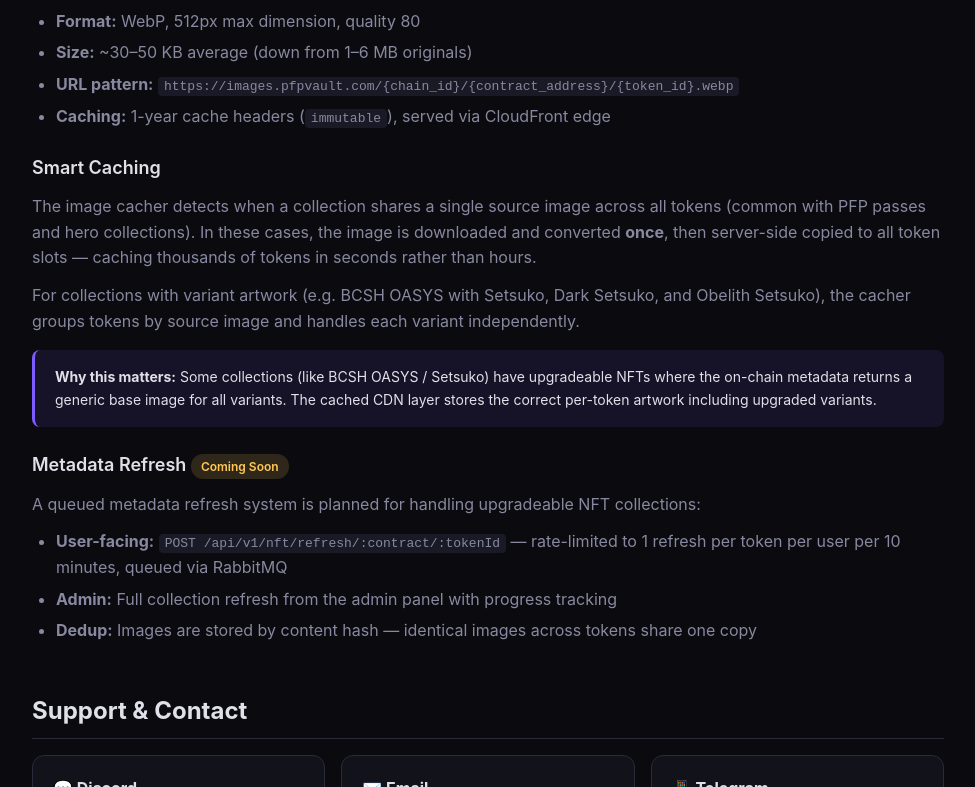
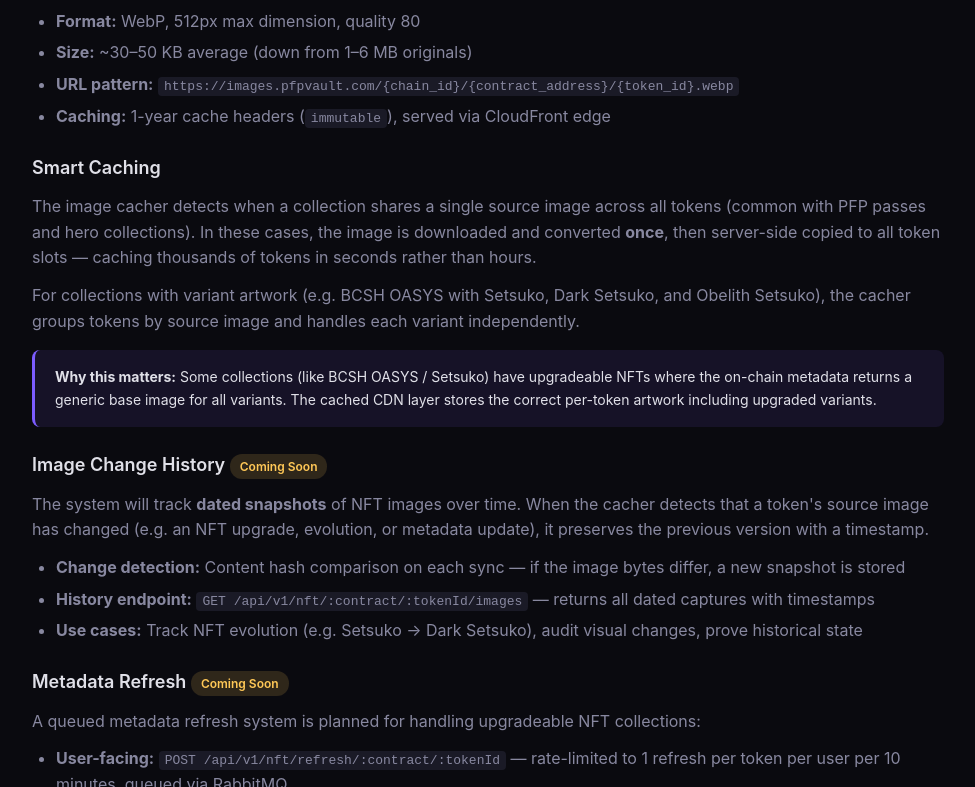
Before and after one commit to blockchainsuperheroes/pg-nft-data-docs, a plain HTML site: page index.html in a window 1280 px wide. Shown: the part 11213-12000 px from the top of the page, without its empty margins (152-1127 px from the left). Drawn offline with Linux system fonts and the light colour scheme.

Commit message:
Add Image Change History section — dated captures for NFT evolution tracking

```diff
--- a/index.html
+++ b/index.html
@@ -713,6 +713,14 @@ curl -H "X-PG-App-Key: pk_live_your_key" \
             <strong>Why this matters:</strong> Some collections (like BCSH OASYS / Setsuko) have upgradeable NFTs where the on-chain metadata returns a generic base image for all variants. The cached CDN layer stores the correct per-token artwork including upgraded variants.
         </div>
 
+        <h3>Image Change History <span class="badge badge-yellow">Coming Soon</span></h3>
+        <p>The system will track <strong>dated snapshots</strong> of NFT images over time. When the cacher detects that a token's source image has changed (e.g. an NFT upgrade, evolution, or metadata update), it preserves the previous version with a timestamp.</p>
+        <ul>
+            <li><strong>Change detection:</strong> Content hash comparison on each sync &mdash; if the image bytes differ, a new snapshot is stored</li>
+            <li><strong>History endpoint:</strong> <code>GET /api/v1/nft/:contract/:tokenId/images</code> &mdash; returns all dated captures with timestamps</li>
+            <li><strong>Use cases:</strong> Track NFT evolution (e.g. Setsuko &rarr; Dark Setsuko), audit visual changes, prove historical state</li>
+        </ul>
+
         <h3>Metadata Refresh <span class="badge badge-yellow">Coming Soon</span></h3>
         <p>A queued metadata refresh system is planned for handling upgradeable NFT collections:</p>
         <ul>
```
